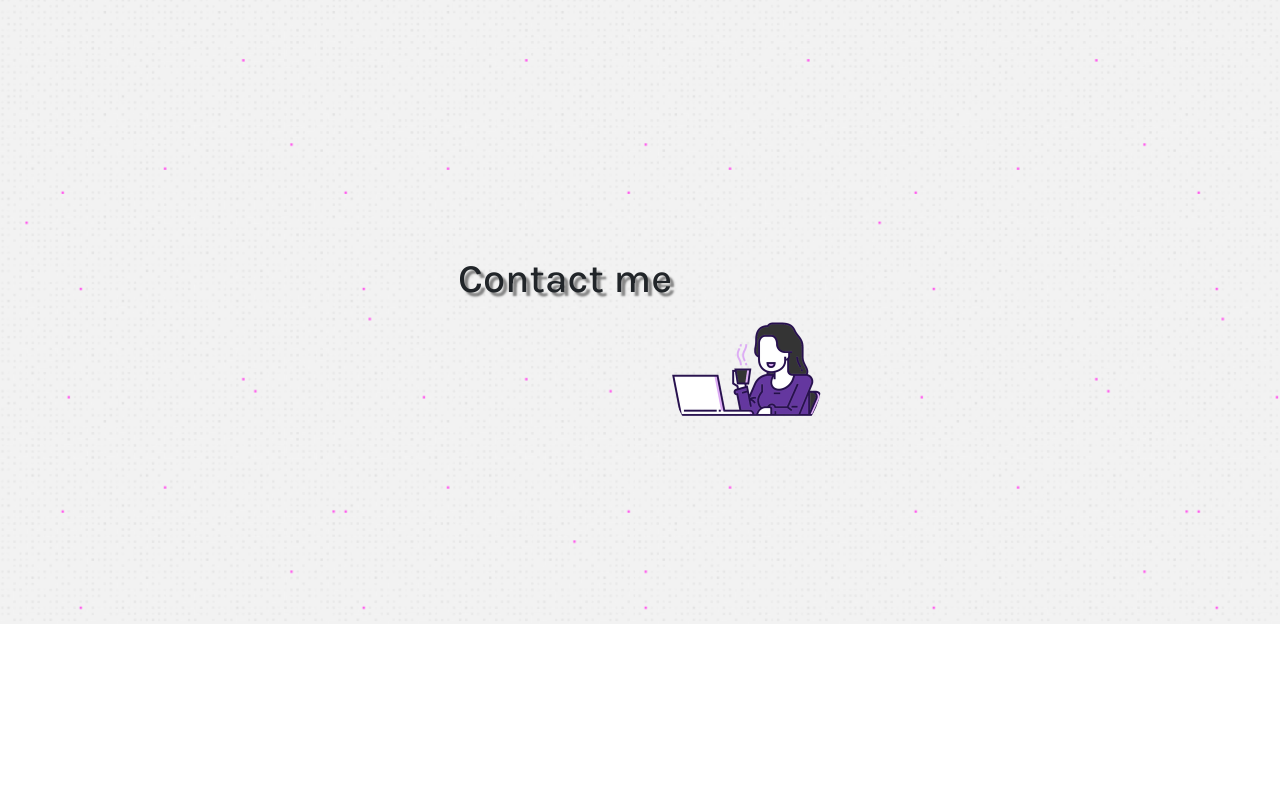
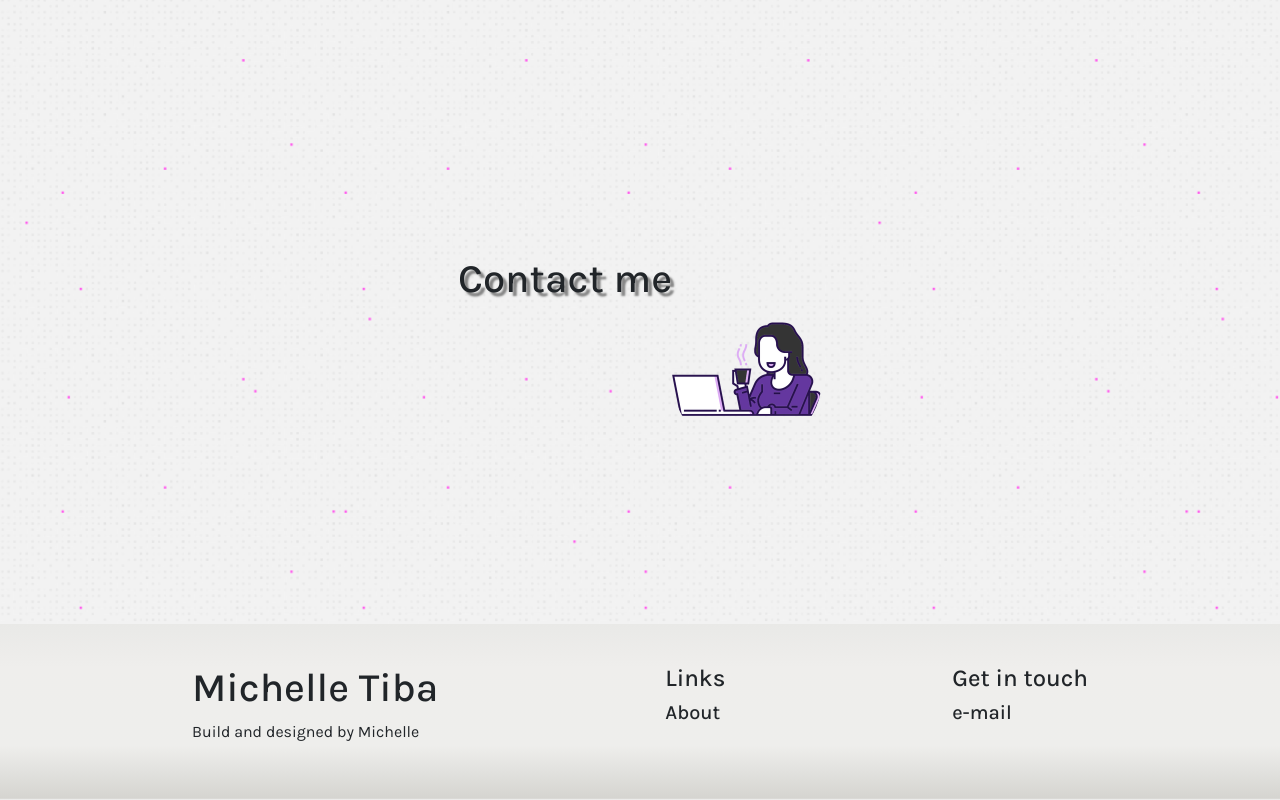
Before and after one commit to midoritiba/portfolio, a React (Create React App) app in the folder client/: page / in a window 1280 px wide. Shown: the part 3861-4661 px from the top of the page. Before the commit the page ends 4485 px from the top, so only its background shows below. Built offline with nearby package versions, Linux system fonts and the light colour scheme.

Commit message:
footer setup

```diff
--- a/client/src/App.js
+++ b/client/src/App.js
@@ -1,6 +1,7 @@
 import { BrowserRouter as Router } from 'react-router-dom';
 import { DarkModeProvider } from './context/DarkModeContext';
 import Navbar from './components/Navbar';
+import Footer from './components/Footer';
 import Homepage from './pages/Homepage';
 import Projects from './pages/Projects';
 import About from './pages/About';
@@ -30,6 +31,7 @@ function App() {
       <Projects />
       <About />
       <Contact />
+      <Footer/>
       {showButton && (
             <Link to="#home" >
               <FaArrowAltCircleUp
--- /dev/null
+++ b/client/src/components/Footer.js
@@ -0,0 +1,29 @@
+import { useContext } from 'react';
+import { DarkModeContext } from '../context/DarkModeContext';
+
+const Footer = () => {
+
+  const {darkMode} = useContext(DarkModeContext)
+
+  return (
+    <footer className={darkMode ? `footer-dark` : `footer-light`}>
+        <div className="footer-wrapper">
+          <div className="copyright">
+            <h1>Michelle Tiba</h1>
+            <p>Build and designed by Michelle</p>
+          </div>
+          <div className="footer-links">
+            <h4>Links</h4>
+
+            <h5>About</h5>
+          </div>
+          <div className="footer-contact">
+            <h4>Get in touch</h4>
+            <h5>e-mail</h5>
+          </div>
+        </div>
+    </footer>
+  )
+}
+
+export default Footer
--- a/client/src/index.scss
+++ b/client/src/index.scss
@@ -12,3 +12,4 @@
 @import './sass/main';
 @import './sass/navbar';
 @import './sass/buttons';
+@import './sass/footer';
--- /dev/null
+++ b/client/src/sass/_footer.scss
@@ -0,0 +1,41 @@
+footer.footer-light{
+    background-image: linear-gradient(to top, #f5f5f5 0%, #d5d4d0 1%, #eeeeec 31%, #efeeec 75%, #e9e9e7 100%);
+    ul li a{
+        color: black;
+        &:hover{
+            color: blueviolet;
+        }
+    }
+}
+
+footer.footer-dark{
+    background-image: linear-gradient(to right, #434343 0%, black 100%);
+    color: white;
+    ul li a{
+        color: white;
+        &:hover{
+            color: blueviolet;
+        }
+    }
+}
+
+footer {
+    width: 100%;
+    max-height: 200px;
+    padding: 40px 0;
+    bottom: 0;
+    // display: flex;
+    z-index: 3;
+
+    background-color: transparent;
+
+    .footer-wrapper{
+        // background-color: rgba(255, 255, 255, 0.103);
+        width: 70%;
+        margin: 0 auto;
+        display: flex;
+        justify-content: space-between;
+
+    }
+
+}
```
